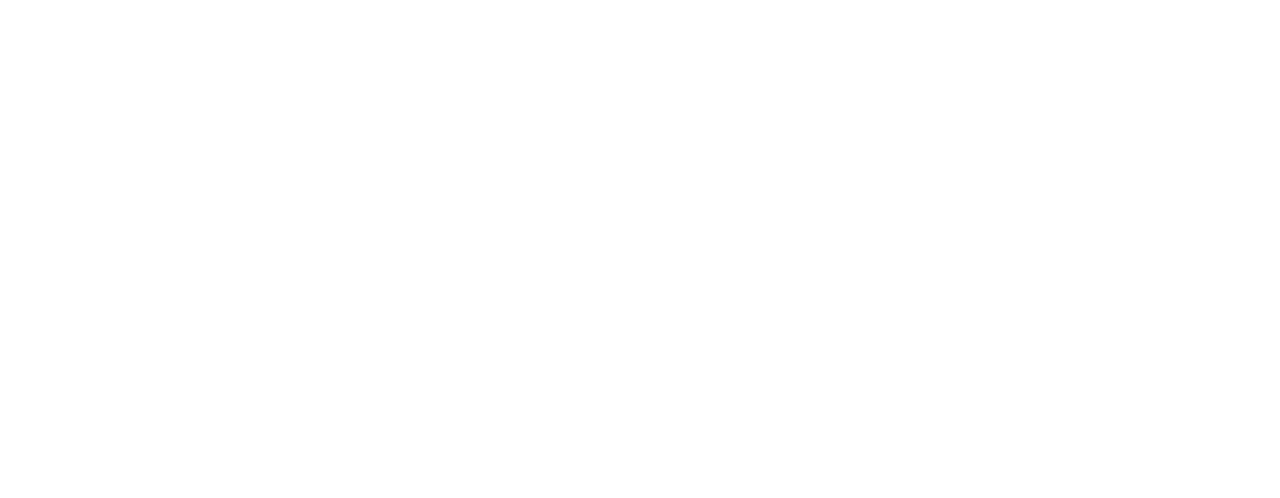
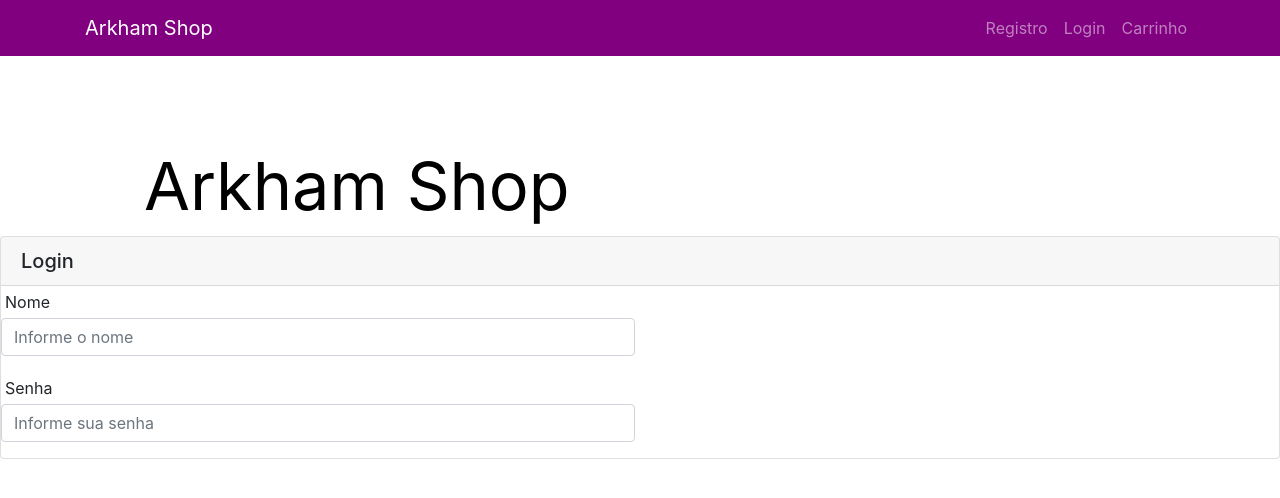
Before and after one commit to rdm10br/Laravel_Projetinho, a plain HTML site: page Front-End/login.html in a window 1280 px wide. Drawn offline with nearby package versions, Linux system fonts and the light colour scheme.

Commit message:
Update login.html

```diff
--- a/Front-End/login.html
+++ b/Front-End/login.html
@@ -11,6 +11,61 @@
             <script src="https://cdnjs.cloudflare.com/ajax/libs/popper.js/1.12.9/umd/popper.min.js" integrity="sha384-ApNbgh9B+Y1QKtv3Rn7W3mgPxhU9K/ScQsAP7hUibX39j7fakFPskvXusvfa0b4Q" crossorigin="anonymous"></script>
             <script src="https://maxcdn.bootstrapcdn.com/bootstrap/4.0.0/js/bootstrap.min.js" integrity="sha384-JZR6Spejh4U02d8jOt6vLEHfe/JQGiRRSQQxSfFWpi1MquVdAyjUar5+76PVCmYl" crossorigin="anonymous"></script>
         </head>
-        <body>
+        <body id="corpo">
+                <nav class="navbar navbar-expand-md navbar-dark navbar-custom">
+                        <div class="container">
+                            <a class="navbar-brand" href="index.html">Arkham Shop</a>
+                            <div class="collapse navbar-collapse" id="navbarResponsivo">
+                              <ul class="navbar-nav ml-auto">
+                                <li class="nav-item">
+                                  <a class="nav-link" href="registro.html">Registro</a>
+                                </li>
+                                <li class="nav-item">
+                                  <a class="nav-link" href="login.html">Login</a>
+                                </li>
+                                <li class="nav-item">
+                                    <a class="nav-link" href="carrinho.html">Carrinho</a>
+                                </li>
+                              </ul>
+                            </div>
+                        </div>
+                    </nav>
+                    <!--header-->
+                    <div class="ovo">
+                        <div class="logo">
+                            <a href="index.html">Arkham Shop</a>
+                        </div>
+                    </div>
+
+            <div class="card">
+                <div class="card-header">
+                    <h5 class="mb-0">
+                        Login
+                    </h5>
+                </div>
+                <div class="cardy-body">
+                    <form action="" class="containter-fluid">
+                        <div class="form-row">
+                            <div class=" col-6">
+                                <div class="form-group">
+                                    <label for="nome" class="m-1">Nome</label>
+                                    <input type="text" class="form-control" id="nome" placeholder="Informe o nome">
+                                </div>
+                            </div>
+                        </div>
+                    </form>
+                </div>
+
+                <div class="form-row">
+                    <div class="col-6">
+                        <div class="form-group">
+                            <label for="senha" class="m-1">Senha</label>
+                            <input type="password" class="form-control" id="senha" placeholder="Informe sua senha">
+                        </div>
+                    </div>
+                </div>
+            </div>
+
+
         </body>
     </html>
```
